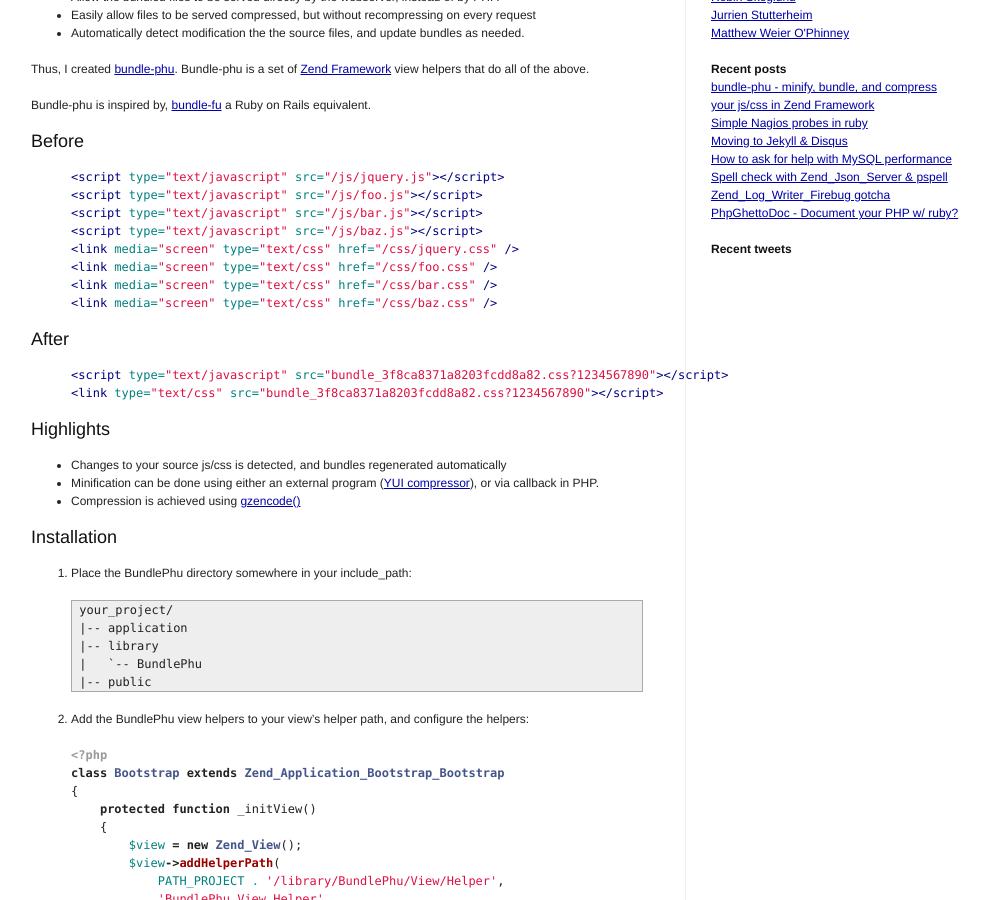
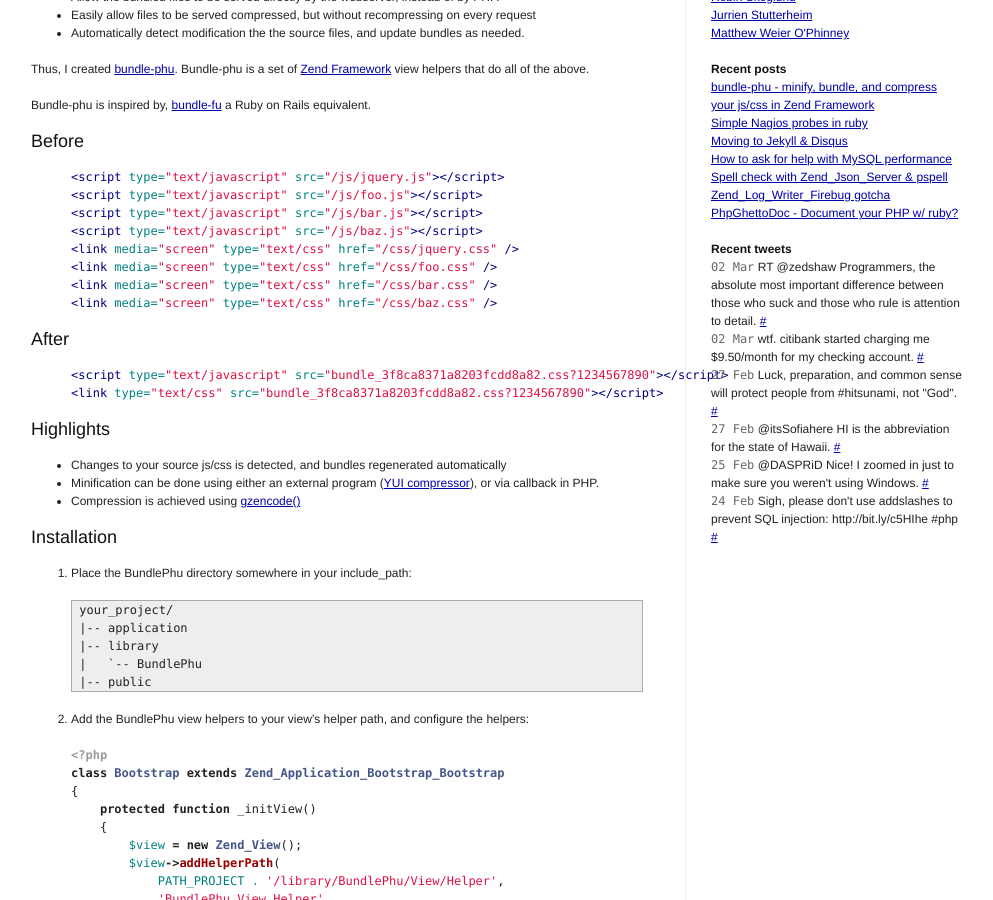
Before and after one commit to hobodave/hobodave.github.com, a Jekyll site: the page built from index.html, in a window 1280 px wide and 900 px high, scrolled down 337 px. Shown: the whole window, without its empty margins (134-1127 px from the left). Built offline with Jekyll 4.4.1, drawn with Linux system fonts in a browser that asks for light colours; Markdown is read by kramdown in place of the engine named in the settings; comment, search, counter and statistics services are not loaded.

Commit message:
Automatic tweet update

```diff
--- a/_includes/twitter.html
+++ b/_includes/twitter.html
@@ -1 +1,8 @@
 <ul id="twitter_list" class="pull-1">
+<li><span class="gentle">02 Mar</span> RT @zedshaw Programmers, the absolute most important difference between those who suck and those who rule is attention to detail. <a href="http://twitter.com/hobodave/status/9895048807">#</a></li>
+<li><span class="gentle">02 Mar</span> wtf. citibank started charging me $9.50/month for my checking account. <a href="http://twitter.com/hobodave/status/9888817222">#</a></li>
+<li><span class="gentle">27 Feb</span> Luck, preparation, and common sense will protect people from #hitsunami, not &quot;God&quot;. <a href="http://twitter.com/hobodave/status/9746146103">#</a></li>
+<li><span class="gentle">27 Feb</span> @itsSofiahere HI is the abbreviation for the state of Hawaii. <a href="http://twitter.com/hobodave/status/9745988079">#</a></li>
+<li><span class="gentle">25 Feb</span> @DASPRiD Nice! I zoomed in just to make sure you weren't using Windows. <a href="http://twitter.com/hobodave/status/9641758038">#</a></li>
+<li><span class="gentle">24 Feb</span> Sigh, please don't use addslashes to prevent SQL injection: http://bit.ly/c5HIhe #php <a href="http://twitter.com/hobodave/status/9554518785">#</a></li>
+</ul>
```
